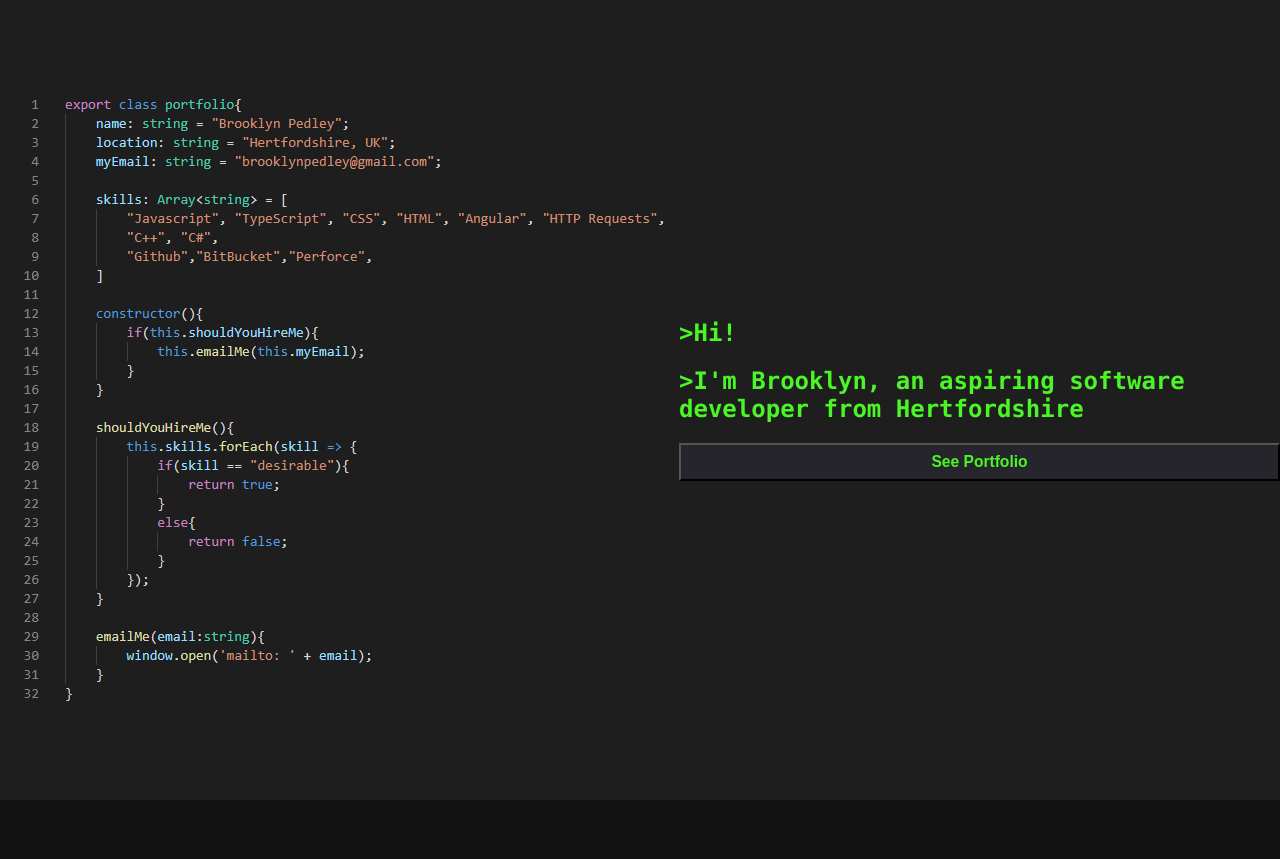
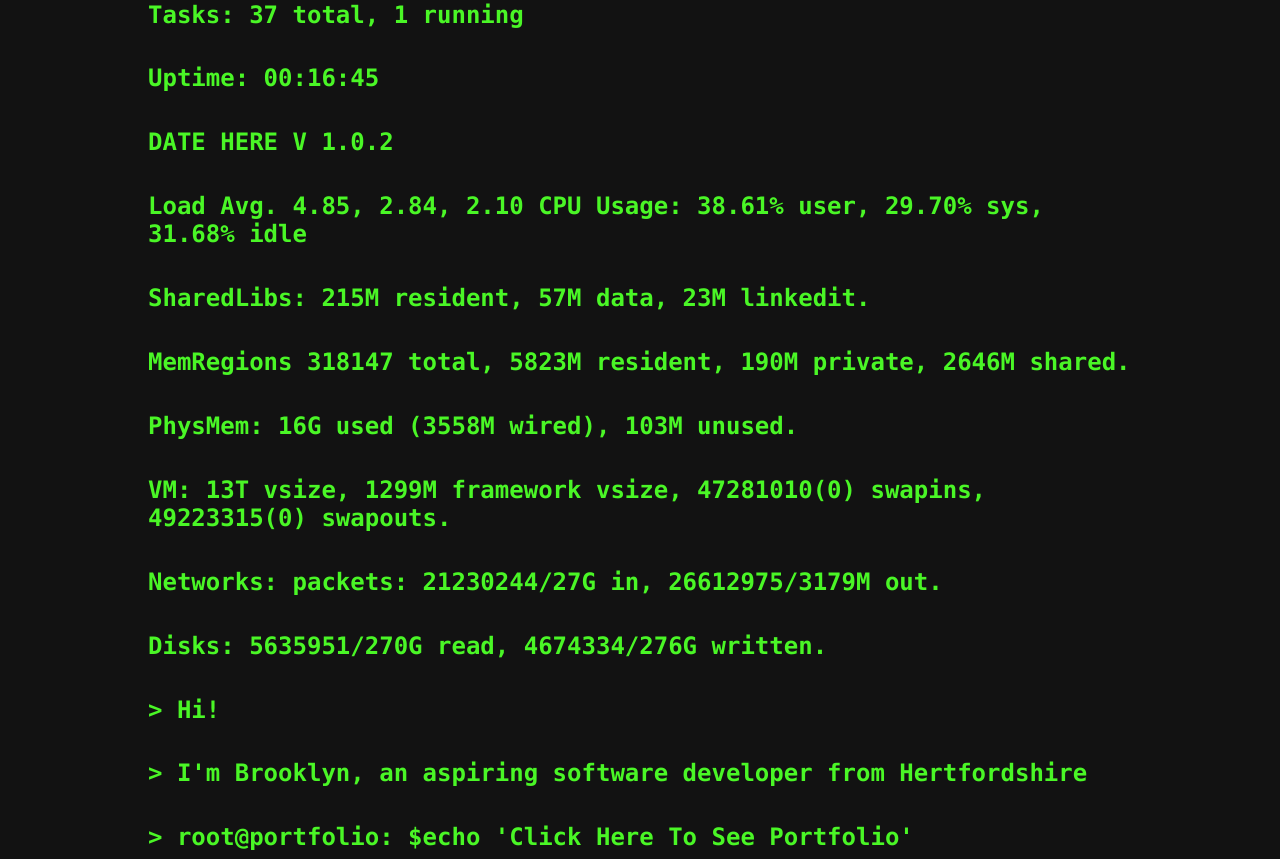
Before and after one commit to BrooklynP/portfolio, an Angular app: page / in a window 1280 px wide. Before the commit the page ends 800 px from the top, so only its background shows below. Built offline with nearby package versions, Linux system fonts and the light colour scheme.

Commit message:
changed landing page to be old school terminal

```diff
--- a/src/app/pages/landing-page/landing-page.component.html
+++ b/src/app/pages/landing-page/landing-page.component.html
@@ -1,11 +1,22 @@
-<div class="landing-page-wrapper">
-    <div class="center-row">
-        <img alt="Hero Image" src="\assets\hero-image.PNG">
+<section>
+    <div>
+        <div class="text">
+            <h1>{{messageToDisplayLine1}}</h1>
+            <h2>{{messageToDisplayLine2}}</h2>
+            <h2>{{messageToDisplayLine3}}</h2>
+            <h2>{{messageToDisplayLine4}}</h2>
+            <h2>{{messageToDisplayLine5}}</h2>
+            <h2>{{messageToDisplayLine6}}</h2>
+            <h2>{{messageToDisplayLine7}}</h2>
+            <h2>{{messageToDisplayLine8}}</h2>
+            <h2>{{messageToDisplayLine9}}</h2>
+            <h2>{{messageToDisplayLine10}}</h2>
+            <h2>{{messageToDisplayLine11}}</h2>
+            <h2>{{messageToDisplayLine12}}</h2>
 
-        <section class="message">
-            <h1 id="line1">{{messageToDisplayLine1}}</h1>
-            <h2 id="line2">{{messageToDisplayLine2}}</h2>
-            <button (click)="clickViewProjects()"><h3>See Portfolio</h3></button>
-        </section>
+        </div>
+        <button (click)="clickViewProjects()">
+            {{messageToDisplayLine13}}
+        </button>
     </div>
-</div>
+</section>
--- a/src/app/pages/landing-page/landing-page.component.scss
+++ b/src/app/pages/landing-page/landing-page.component.scss
@@ -1,54 +1,43 @@
-.landing-page-wrapper{
+section{
+    height: 100vh;
     width: 100vw;
-    height: 100vh;
+    margin: 16px auto;
     display: flex;
     flex-direction: column;
     justify-content: center;
+    align-items: center;
+}
 
-    background-color: #1E1E1E ;
-
-    .center-row{
-        display:flex;
-        flex-direction: row;
-        justify-content: flex-start;
-
-        .message{
-            display:flex;
-            flex-direction: column;
-            justify-content: center;
-            text-align: left;
-            width: 50vw;
-            color: #4AF626;
+div{
+    width: 90vw;
+    max-width: 1000px;
+}
 
 button{
-                padding: 8px;
-                background-color: #25252B;
-                color: white;
-                border-color: black;
+    // width: 100%;
+    padding: 0;
+    background: none;
+    color:#4AF626;
+    border: none;
+    text-align: left;
+    font-size: 1.5em;
+    font-family: "SF Mono", "Fira Code", "Fira Mono", "Roboto Mono", "Lucida Console","sans serif";
+    font-weight: 700;
 
-                -webkit-transition-duration: 0.4s; /* Safari */
-                transition-duration: 0.4s;
+    -webkit-transition-duration: 0.3s; /* Safari */
+    transition-duration: 0.3s;
 
     cursor: pointer;
 }
+
 button:hover{
     background-color: #0B0B0D;
 }
 
-            h3{
-                margin:0;
-            }
-        }
+h1,h2,button{
+    padding: 8px;
 }
 
 @media only screen and (max-width: 800px) {
-        .center-row{
-            flex-direction: column;
+
 }
-
-        .message{
-            width: 80vw !important;
-            margin: auto;
-        }
-    }
-}
--- a/src/app/pages/landing-page/landing-page.component.ts
+++ b/src/app/pages/landing-page/landing-page.component.ts
@@ -8,15 +8,41 @@ import { Router } from '@angular/router';
 })
 export class LandingPageComponent implements OnInit {
   public messageToDisplayLine1 = '';
-  public messageToDisplayLine2 = "";
+  public messageToDisplayLine2 = '';
+  public messageToDisplayLine3 = '';
+  public messageToDisplayLine4 = '';
+  public messageToDisplayLine5 = '';
+  public messageToDisplayLine6 = '';
+  public messageToDisplayLine7 = '';
+  public messageToDisplayLine8 = '';
+  public messageToDisplayLine9 = '';
+  public messageToDisplayLine10 = '';
+  public messageToDisplayLine11 = '';
+  public messageToDisplayLine12 = '';
+  public messageToDisplayLine13 = '';
 
-  private messageLine1 = '>Hi!';
-  private messageLine2 = ">I'm Brooklyn, an aspiring software developer from Hertfordshire";
-  private readonly TypingSpeed = 50;
+  private messageLine1 = 'Tasks: 37 total, 1 running';
+  private messageLine2 = 'Uptime: 00:16:45';
+  private messageLine3 = 'DATE HERE V 1.0.2';
+  private messageLine4 = 'Load Avg. 4.85, 2.84, 2.10 CPU Usage: 38.61% user, 29.70% sys, 31.68% idle';
+  private messageLine5 = 'SharedLibs: 215M resident, 57M data, 23M linkedit.';
+  private messageLine6 = 'MemRegions 318147 total, 5823M resident, 190M private, 2646M shared.';
+  private messageLine7 = 'PhysMem: 16G used (3558M wired), 103M unused.';
+  private messageLine8 = 'VM: 13T vsize, 1299M framework vsize, 47281010(0) swapins, 49223315(0) swapouts.';
+  private messageLine9 = 'Networks: packets: 21230244/27G in, 26612975/3179M out.';
+  private messageLine10 = 'Disks: 5635951/270G read, 4674334/276G written.';
+  private messageLine11 = '> Hi!';
+  private messageLine12 = "> I'm Brooklyn, an aspiring software developer from Hertfordshire";
+  private messageLine13 = " > root@portfolio: $echo 'Click Here To See Portfolio'";
 
-  constructor(public router: Router) {}
+  private readonly TypingSpeed = 5;
+
+  constructor(public router: Router) {
+
+  }
 
   typeLine() {
+    window.scrollTo(0,document.body.scrollHeight);
     if (this.messageLine1.length > 0) {
       setTimeout(() => {
         this.messageToDisplayLine1 += this.messageLine1[0];
@@ -30,6 +56,85 @@ export class LandingPageComponent implements OnInit {
         this.messageLine2 = this.messageLine2.substring(1);
         this.typeLine();
       }, this.TypingSpeed);
+    }else
+    if (this.messageLine3.length > 0) {
+      setTimeout(() => {
+        this.messageToDisplayLine3 += this.messageLine3[0];
+        this.messageLine3 = this.messageLine3.substring(1);
+        this.typeLine();
+      }, this.TypingSpeed);
+    }else
+    if (this.messageLine4.length > 0) {
+      setTimeout(() => {
+        this.messageToDisplayLine4 += this.messageLine4[0];
+        this.messageLine4 = this.messageLine4.substring(1);
+        this.typeLine();
+      }, this.TypingSpeed);
+    }else
+    if (this.messageLine5.length > 0) {
+      setTimeout(() => {
+        this.messageToDisplayLine5 += this.messageLine5[0];
+        this.messageLine5 = this.messageLine5.substring(1);
+        this.typeLine();
+      }, this.TypingSpeed);
+    }else
+    if (this.messageLine6.length > 0) {
+      setTimeout(() => {
+        this.messageToDisplayLine6 += this.messageLine6[0];
+        this.messageLine6 = this.messageLine6.substring(1);
+        this.typeLine();
+      }, this.TypingSpeed);
+    }else
+    if (this.messageLine7.length > 0) {
+      setTimeout(() => {
+        this.messageToDisplayLine7 += this.messageLine7[0];
+        this.messageLine7 = this.messageLine7.substring(1);
+        this.typeLine();
+      }, this.TypingSpeed);
+    }else
+    if (this.messageLine8.length > 0) {
+      setTimeout(() => {
+        this.messageToDisplayLine8 += this.messageLine8[0];
+        this.messageLine8 = this.messageLine8.substring(1);
+        this.typeLine();
+      }, this.TypingSpeed);
+    }else
+    if (this.messageLine9.length > 0) {
+      setTimeout(() => {
+        this.messageToDisplayLine9 += this.messageLine9[0];
+        this.messageLine9 = this.messageLine9.substring(1);
+        this.typeLine();
+      }, this.TypingSpeed);
+    }else
+    if (this.messageLine10.length > 0) {
+      setTimeout(() => {
+        this.messageToDisplayLine10 += this.messageLine10[0];
+        this.messageLine10 = this.messageLine10.substring(1);
+        this.typeLine();
+      }, this.TypingSpeed);
+    }else
+    if (this.messageLine11.length > 0) {
+      setTimeout(() => {
+        this.messageToDisplayLine11 += this.messageLine11[0];
+        this.messageLine11 = this.messageLine11.substring(1);
+        this.typeLine();
+      }, this.TypingSpeed);
+    }else
+    if (this.messageLine12.length > 0) {
+      setTimeout(() => {
+        this.messageToDisplayLine12 += this.messageLine12[0];
+        this.messageLine12 = this.messageLine12.substring(1);
+        this.typeLine();
+      }, this.TypingSpeed);
+    }else
+    if (this.messageLine13.length > 0) {
+      setTimeout(() => {
+        this.messageToDisplayLine13 += this.messageLine13[0];
+        this.messageLine13 = this.messageLine13.substring(1);
+        this.typeLine();
+      }, this.TypingSpeed);
+    }
+    else{
     }
   }
 
--- a/src/styles.scss
+++ b/src/styles.scss
@@ -11,11 +11,6 @@ h1,h2,h3,h4,h5,h6,a{
 
 a{
     text-decoration: none;
-}
-
-h1{
-    margin-bottom: 0;
-    margin-top: 0;
 }
 
 p, i, li{
```
Lines whose indentation alone changed are shown as unchanged.
